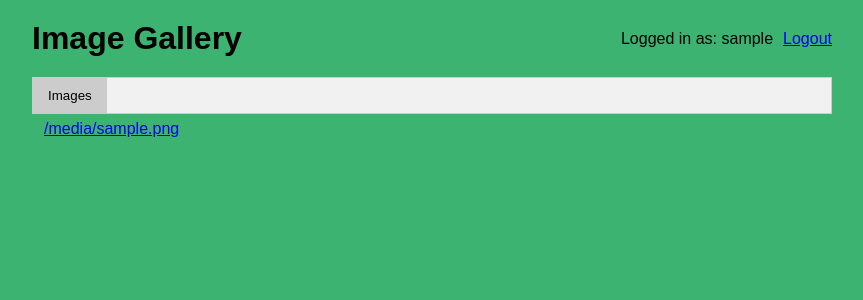
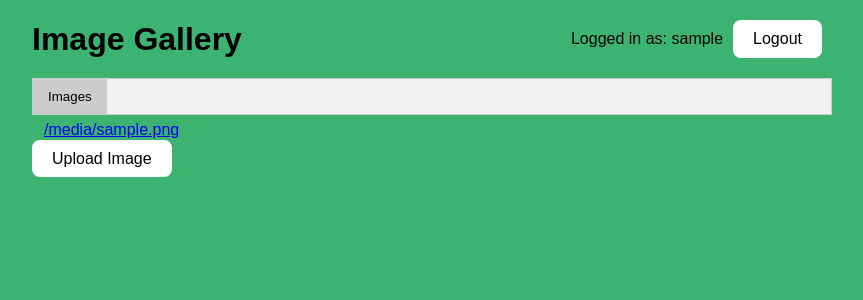
Before and after one commit to uwaiseibna2/PrivateImageRepositoryApp-GoogleCloudCI-CD, a Flask app: template templates/home.html in a window 1280 px wide. Shown: the top 300 px of the page, without its empty margins (208-1071 px from the left). Run offline with Flask 3, Linux system fonts and the light colour scheme; the template is opened without the code that fills it: most values are stand-ins (such as "Sample title", 1, 10 or a date in 2020); parts of the project's set-up code (start-up, migrations or seed data) failed here and were passed over.

Commit message:
homepage-button

```diff
--- a/templates/home.html
+++ b/templates/home.html
@@ -62,6 +62,19 @@
             display: none;
             padding: 6px 12px;
             border-top: none;
+        }.button {
+            background-color: white;
+            border-radius: 8px;
+            padding: 10px 20px;
+            text-decoration: none;
+            color: black;
+            border: none;
+            cursor: pointer;
+            margin-right: 10px; /* Add some spacing between buttons */
+        }
+
+        .button:hover {
+            background-color: lightgrey;
         }
     </style>
 </head>
@@ -71,7 +84,7 @@
             <h1>Image Gallery</h1>
             <div class="user-info">
                 <span>Logged in as: {{ username }}</span>
-                <a href="/logout">Logout</a>
+                <a href="/logout" class="button">Logout</a>
             </div>
         </header>
         <div class="tab">
@@ -88,9 +101,9 @@
             </ul>
         </div>
 
-        <div id="Upload" class="tabcontent" style="display:flow-root;">
-            <a href="{{ url_for('upload') }}">Upload Image</a>
-        </div>
+
+        <a href="{{ url_for('upload') }}" class="button">Upload Image</a>
+
         <!-- Add more tab content divs if needed -->
 
         <!-- JavaScript to handle tabs -->
```
